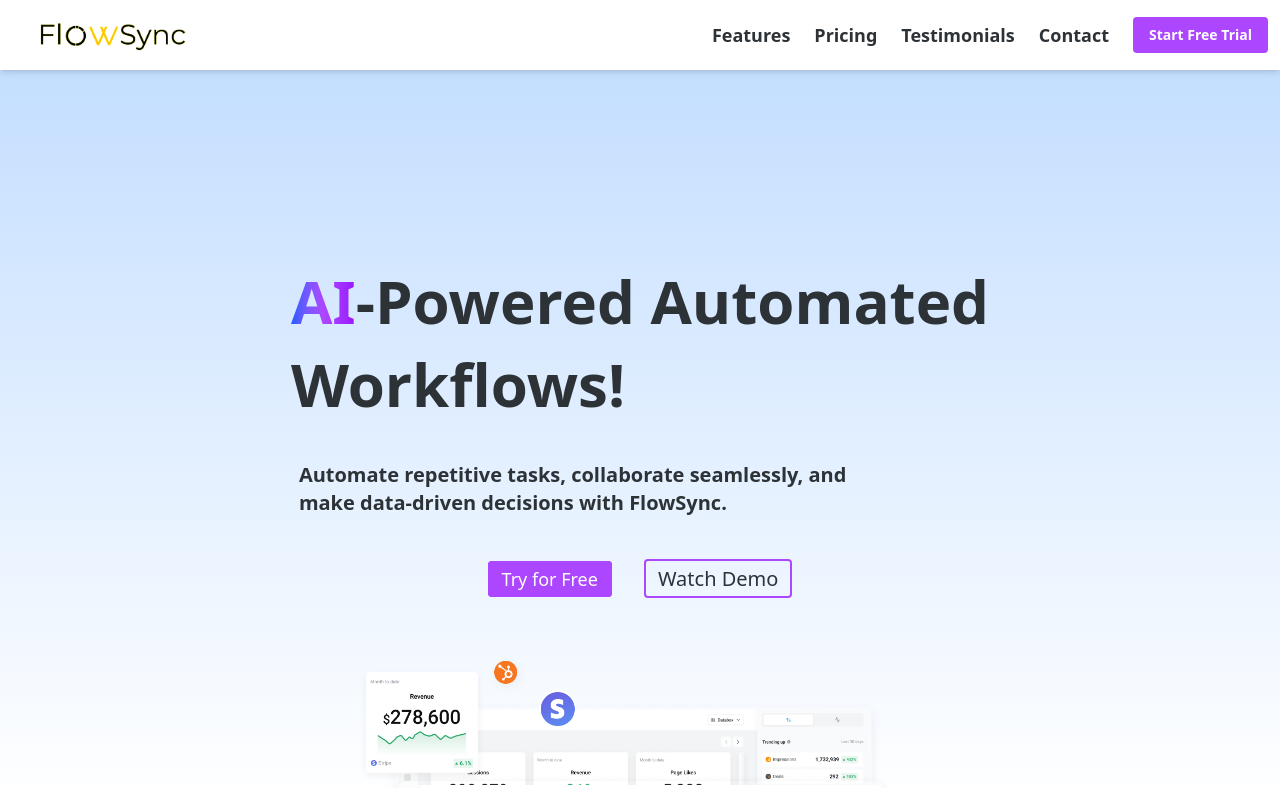
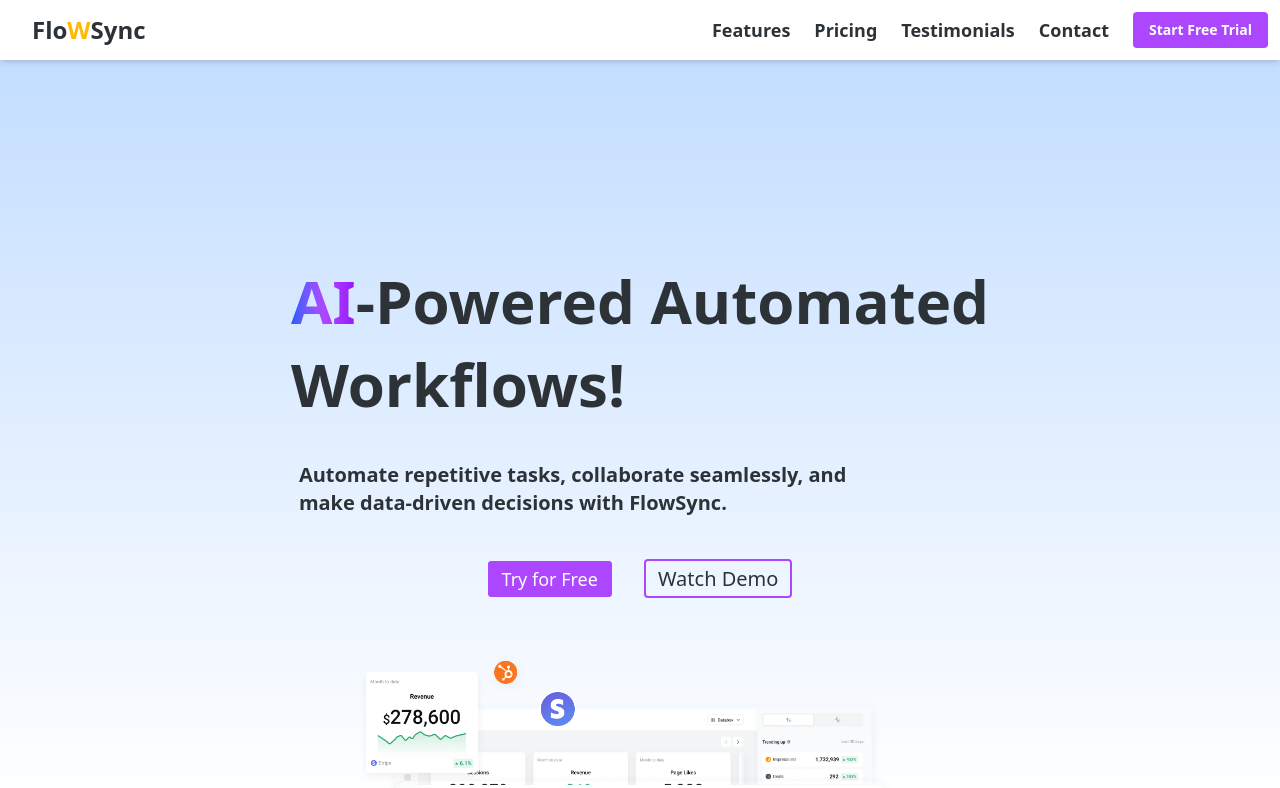
Before and after one commit to Aashis719/flow-sync, a Next.js app: page / in a window 1280 px wide. Shown: the top 788 px of the page. Built offline with nearby package versions, Linux system fonts and the light colour scheme.

Commit message:
Logo changed

```diff
--- a/src/components/Navbar.jsx
+++ b/src/components/Navbar.jsx
@@ -15,7 +15,8 @@ const Navbar = () => {
           {/* Logo */}
           <div className="ml-5">
             <a href="#root">
-              <img src='/assets/flowSyncBlack.png ' alt="FlowSync-logo" className="w-40 drop-shadow-[0_0_0.5px_yellow] brightness-110" />
+              {/* <img src='/assets/flowSyncBlack.png ' alt="FlowSync-logo" className="w-40 drop-shadow-[0_0_0.5px_yellow] brightness-110" /> */}
+              <h1 className='text-xl md:text-2xl font-semibold'>Flo<span className='text-amber-400'>W</span>Sync</h1>
             </a>
           </div>
 
```
